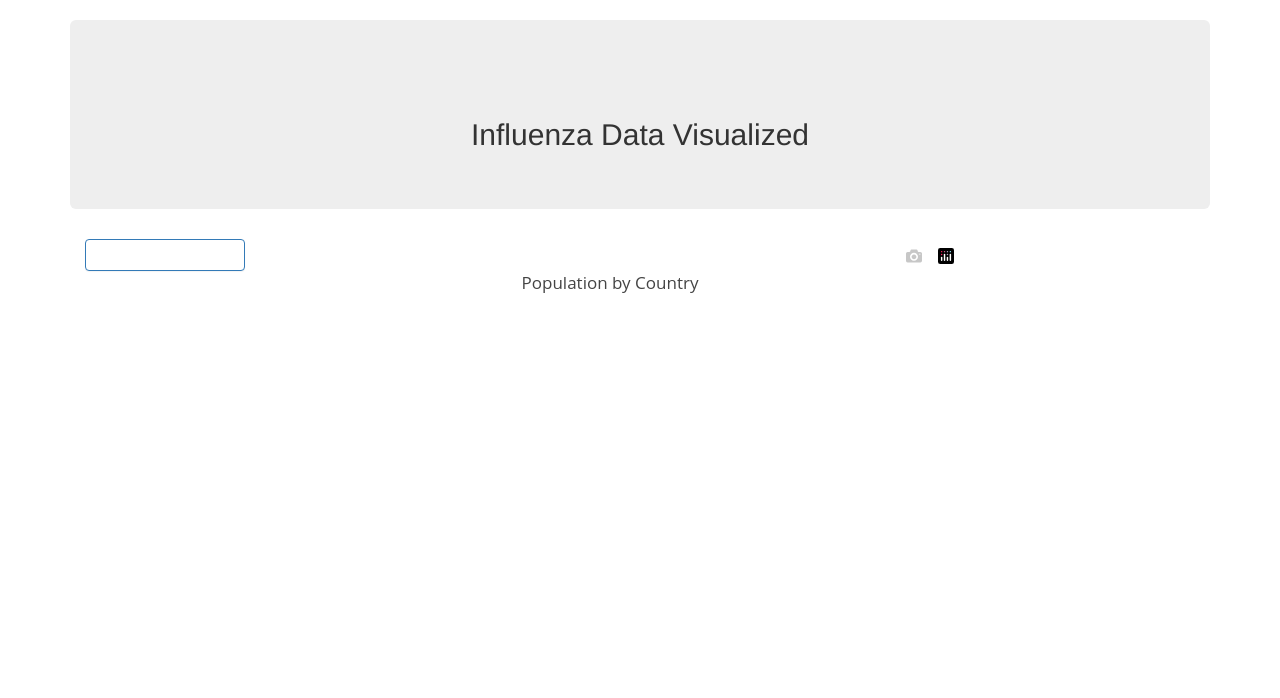
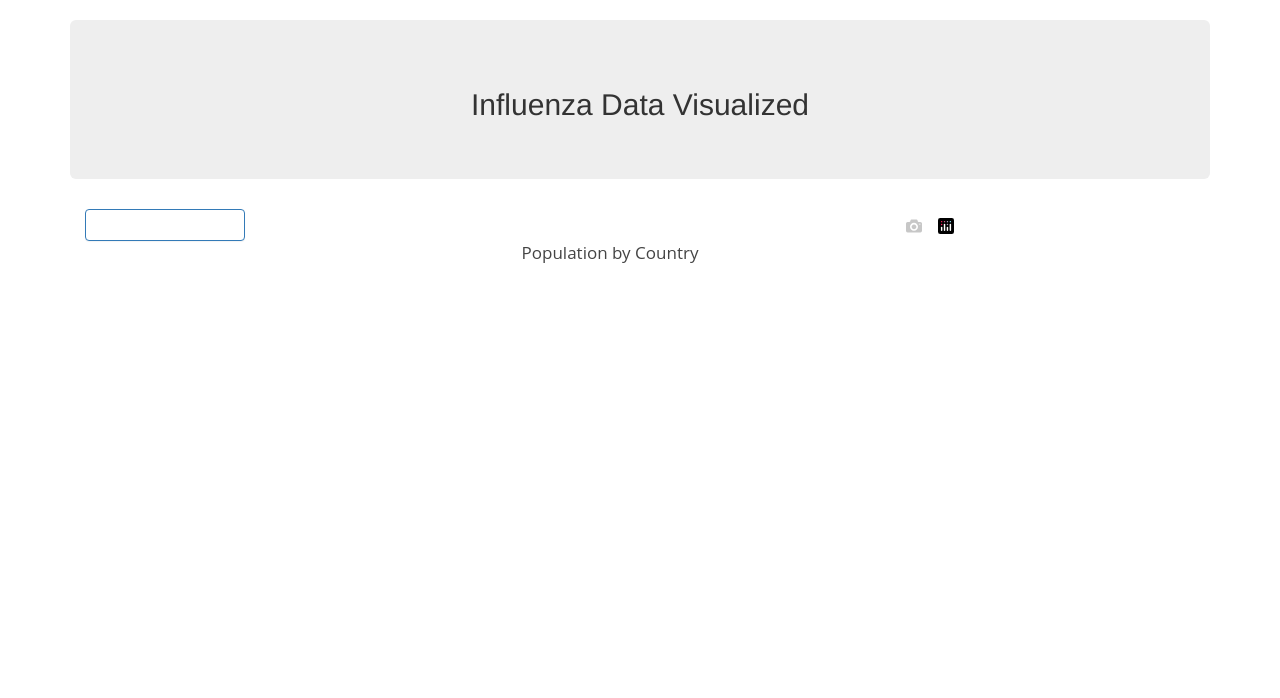
Before and after one commit to BunmiOlakanmi/Project_3_COVID, a Flask app: page /influenza in a window 1280 px wide. Shown: the part 102-800 px from the top of the page. Run offline with Flask 2, Linux system fonts and the light colour scheme; data that the repository does not hold is empty; some libraries are stand-ins or nearby versions.

Commit message:
html updates

```diff
--- a/ActualApp/templates/influenza.html
+++ b/ActualApp/templates/influenza.html
@@ -25,7 +25,7 @@
 
          <div class="row banner">
           <div class="col-md-12 jumbotron text-center">
-            <h2 class="banner" style=margin-top:50px>Influenza Data Visualized</h2>
+            <h2 class="banner" >Influenza Data Visualized</h2>
           </div>
 
         </div>
--- a/ActualApp/templates/unemployment.html
+++ b/ActualApp/templates/unemployment.html
@@ -26,7 +26,7 @@
 
          <div class="row banner">
           <div class="col-md-12 jumbotron text-center">
-            <h1 class="banner" style=margin-top:50px>Unemployment Data Visualized</h1>
+            <h2 class="banner">Unemployment Data Visualized</h2>
           </div>
 
         </div>
```
